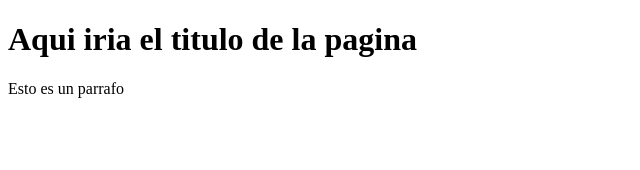
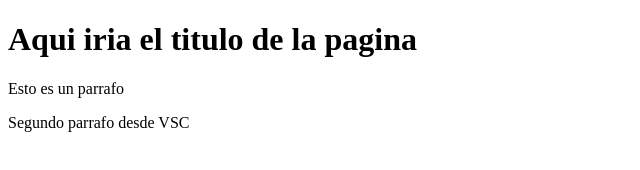
Before and after one commit to PharmaJava/Proyecto-Web-Empresa-C, a plain HTML site: page index.html in a window 1280 px wide. Shown: the whole page, without its empty margins (0-640 px from the left). Drawn offline with Linux system fonts and the light colour scheme.

Commit message:
Agregando segundo parrafo

```diff
--- a/index.html
+++ b/index.html
@@ -8,5 +8,6 @@
 <body>
    <h1>Aqui iria el titulo de la pagina</h1>
     <p>Esto es un parrafo</p>
+    <p>Segundo parrafo desde VSC</p>
 </body>
 </html>
```
